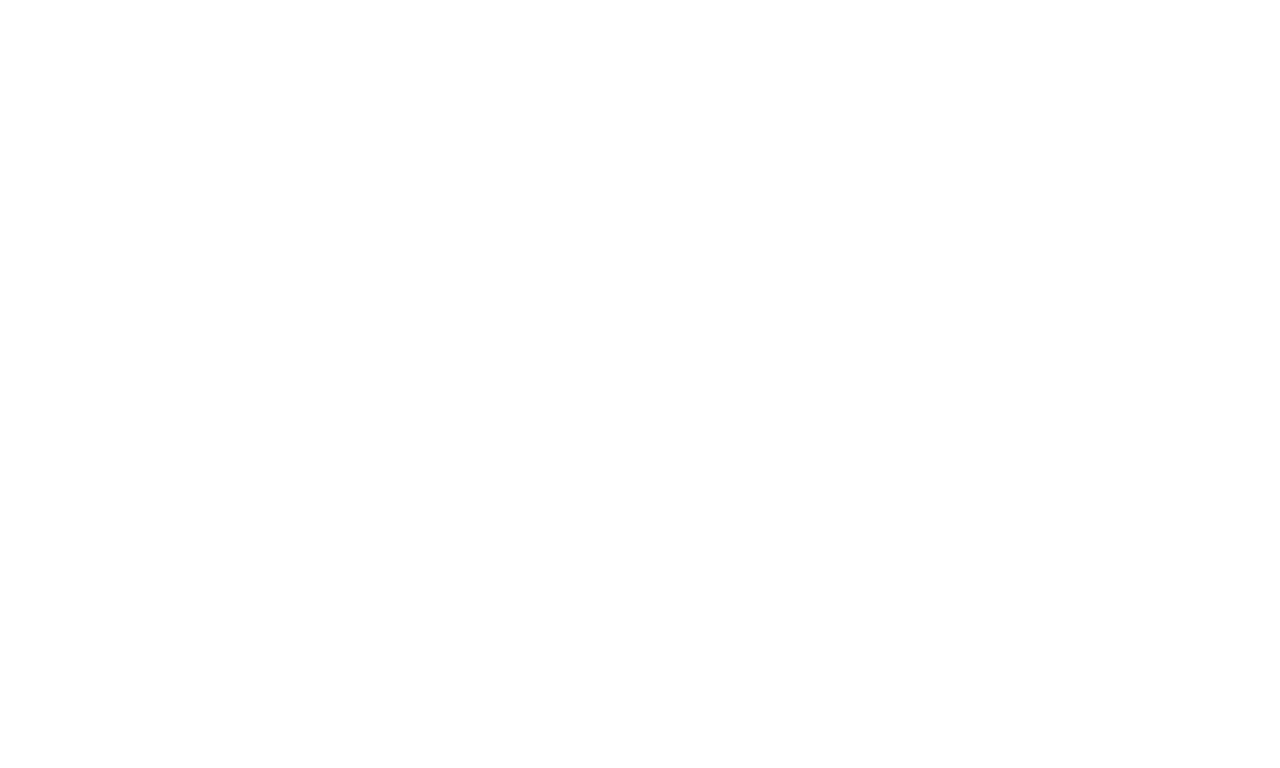
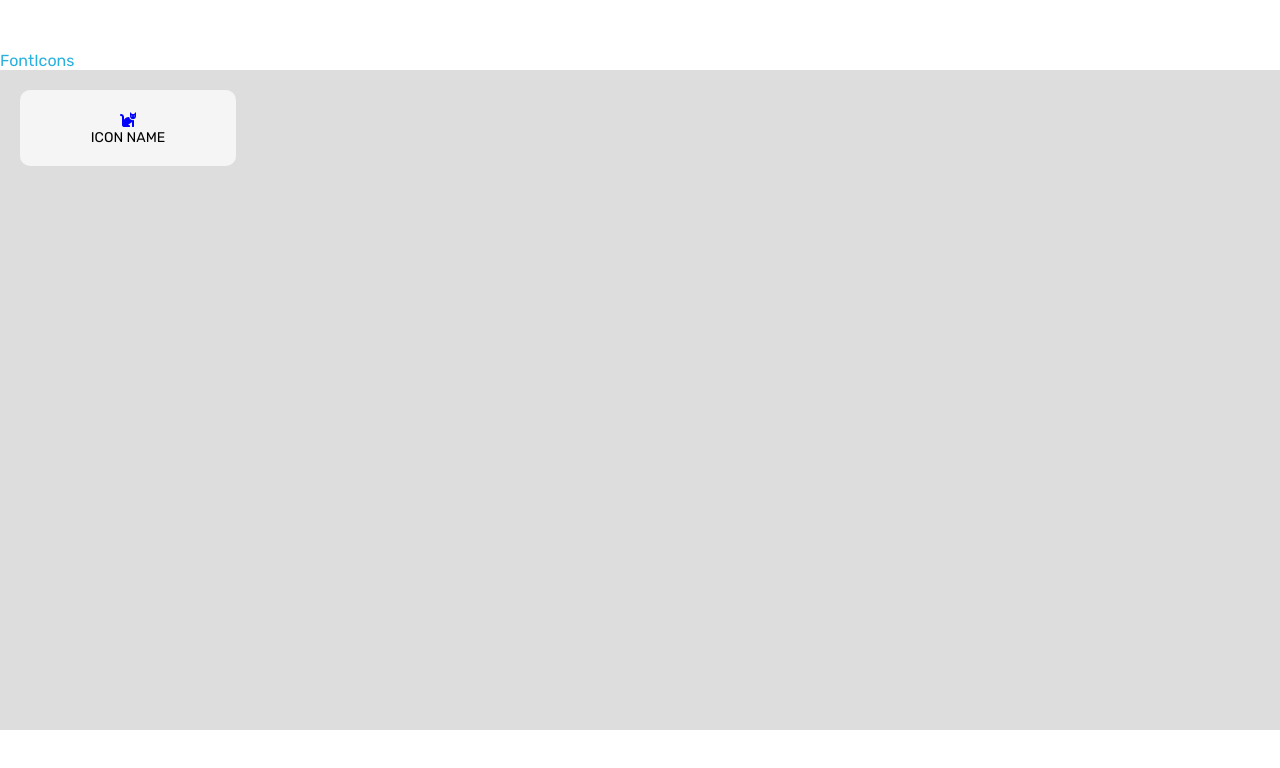
Before and after one commit to DarioBosco/js-es6-icons, a plain HTML site: page index.html in a window 1280 px wide. Drawn offline with Linux system fonts and the light colour scheme.

Commit message:
CSS strutturato

```diff
--- a/index.html
+++ b/index.html
@@ -4,22 +4,37 @@
 		<meta charset="UTF-8" />
 		<meta http-equiv="X-UA-Compatible" content="IE=edge" />
 		<meta name="viewport" content="width=device-width, initial-scale=1.0" />
+		<link href="https://fonts.googleapis.com/css2?family=Acme&family=Rubik&display=swap" rel="stylesheet" />
+		<link rel="stylesheet" href="https://cdnjs.cloudflare.com/ajax/libs/font-awesome/5.15.4/css/all.min.css" integrity="sha512-1ycn6IcaQQ40/MKBW2W4Rhis/DbILU74C1vSrLJxCq57o941Ym01SwNsOMqvEBFlcgUa6xLiPY/NS5R+E6ztJQ==" crossorigin="anonymous" referrerpolicy="no-referrer" />
 		<link rel="stylesheet" href="./src/css/style.css" />
 
-		<title>Titolo Documento</title>
+		<title>JS ES6 Icons</title>
 	</head>
 
 	<body>
 		<!-- Inizio Header -->
-		<header></header>
+		<header>
+			<div id="header_container">
+				<div id="header_container__title">FontIcons</div>
+			</div>
+		</header>
 		<!-- Fine Header -->
 
 		<!-- Inizio Main -->
-		<main></main>
+		<main>
+			<div id="main_container">
+				<div class="icon">
+					<i class="fas fa-cat" style="color: blue"></i>
+					<div class="icon__name">ICON NAME</div>
+				</div>
+			</div>
+		</main>
 		<!-- Fine Main -->
 
 		<!-- Inizio Footer -->
-		<footer></footer>
+		<footer>
+			<div id="footer_container"></div>
+		</footer>
 		<!-- Fine Footer -->
 
 		<script src="./src/js/main.js"></script>
--- a/src/css/style.css
+++ b/src/css/style.css
@@ -5,19 +5,54 @@
 }
 /* -------------------------------------------------- */
 /* Inizio Common */
-
+body {
+	font-family: 'Rubik', sans-serif;
+}
 /* Fine Common */
 /* -------------------------------------------------- */
 /* Inizio Header */
-
+#header_container {
+	height: 70px;
+	display: flex;
+	align-items: flex-end;
+}
+#header_container__title {
+	position: relative;
+	right: 0;
+	color: #29b1dd;
+}
 /* Fine Header */
 /* -------------------------------------------------- */
 /* Inizio Main */
+#main_container {
+	display: flex;
+	justify-content: space-between;
+	align-items: flex-start;
+	flex-wrap: wrap;
+	height: calc(100vh - 140px);
+	width: 100%;
+	background-color: #dddddd;
+}
 
+.icon {
+	flex-basis: calc(100% / 5 - 40px);
+	min-width: 150px;
+	margin: 20px;
+	padding: 20px;
+	background-color: #f5f5f5;
+	border-radius: 10px;
+	text-align: center;
+}
+
+.icon__name {
+	font-size: 14px;
+}
 /* Fine Main */
 /* -------------------------------------------------- */
 /* Inizio Footer */
-
+#footer_container {
+	height: 70px;
+}
 /* Fine Footer */
 /* -------------------------------------------------- */
 
```
